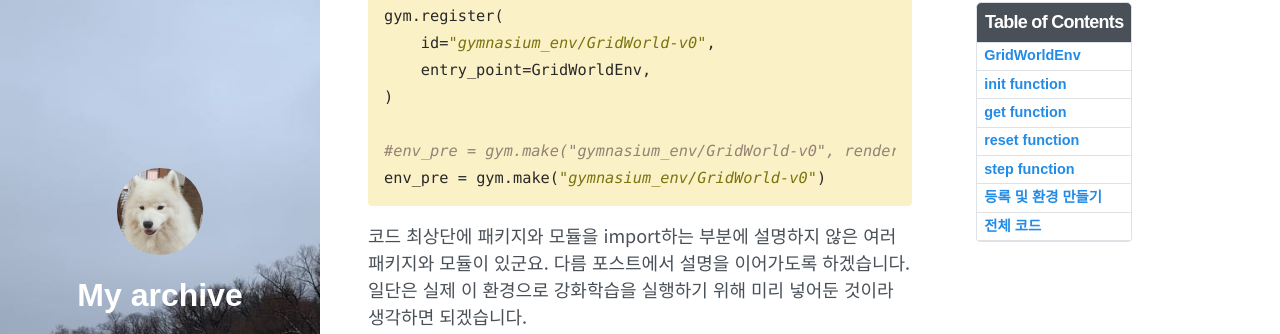
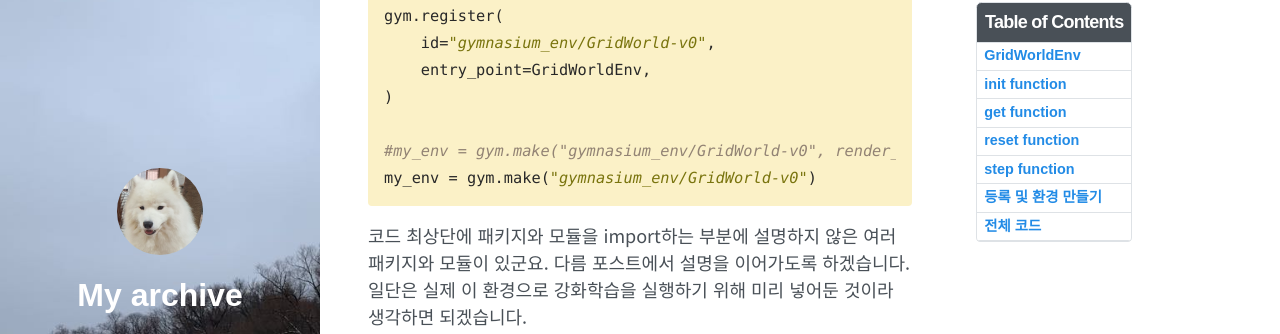
Before and after one commit to NamiKim-0408/NamiKim-0408.github.io, a Jekyll site: the page built from _posts/2025-03-09-vscode-wgym_1.md, in a window 1280 px wide and 900 px high, scrolled down 13242 px. Shown: the part 118-452 px from the top of the window. Built offline with Jekyll 4.4.1, drawn with Linux system fonts in a browser that asks for light colours; nearby versions of some CDN libraries; comment, search, counter and statistics services are not loaded.

Commit message:
wGym_1_mod3

````diff
--- a/_posts/2025-03-09-vscode-wgym_1.md
+++ b/_posts/2025-03-09-vscode-wgym_1.md
@@ -438,8 +438,8 @@ gym.register(
     entry_point=GridWorldEnv,
 )
 
-#env_pre = gym.make("gymnasium_env/GridWorld-v0", render_mode="human")
-env_pre = gym.make("gymnasium_env/GridWorld-v0")
+#my_env = gym.make("gymnasium_env/GridWorld-v0", render_mode="human")
+my_env = gym.make("gymnasium_env/GridWorld-v0")
 ```
 코드 최상단에 패키지와 모듈을 import하는 부분에 설명하지 않은 여러 패키지와 모듈이 있군요.
 다름 포스트에서 설명을 이어가도록 하겠습니다.
````
